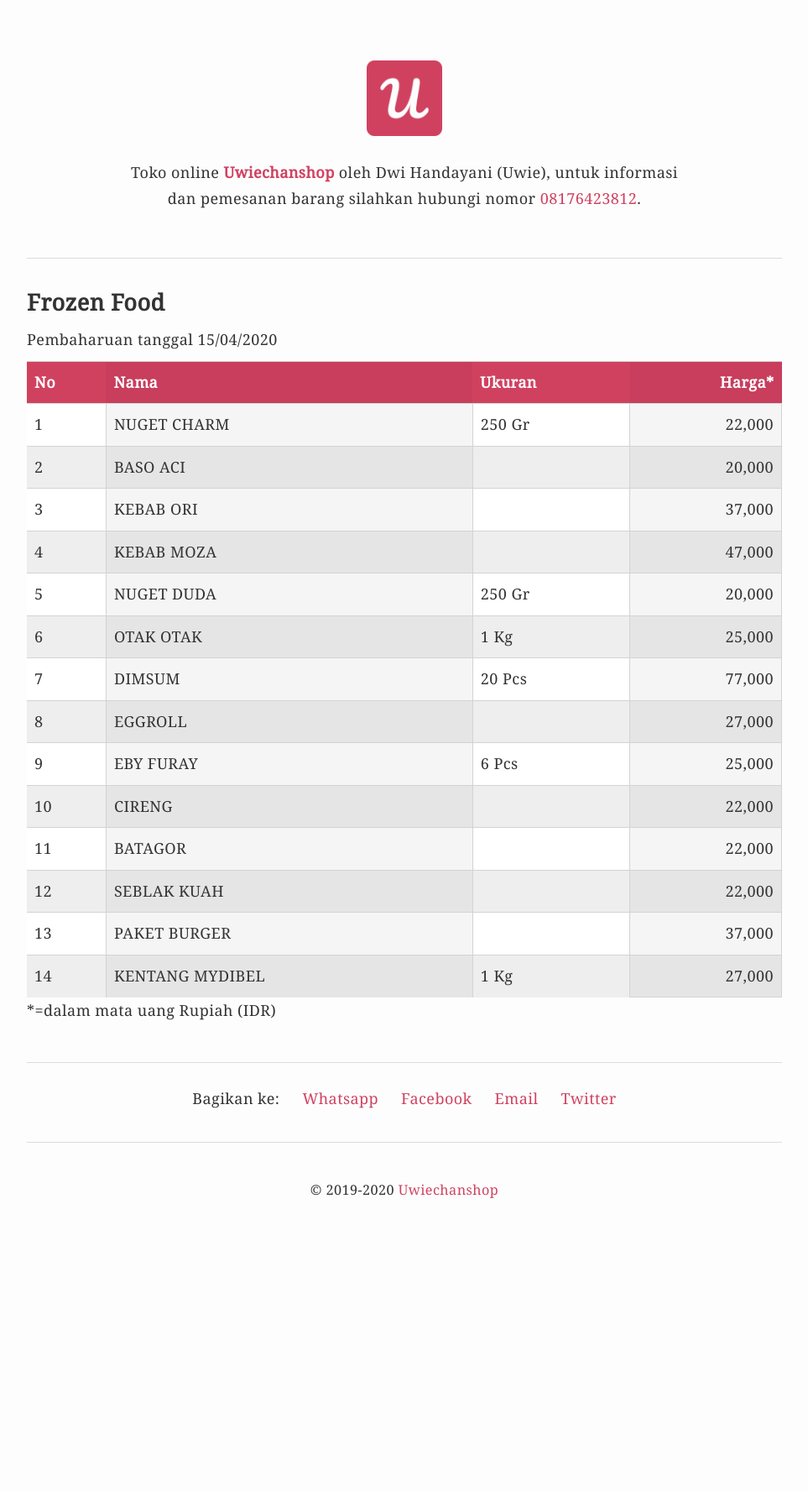
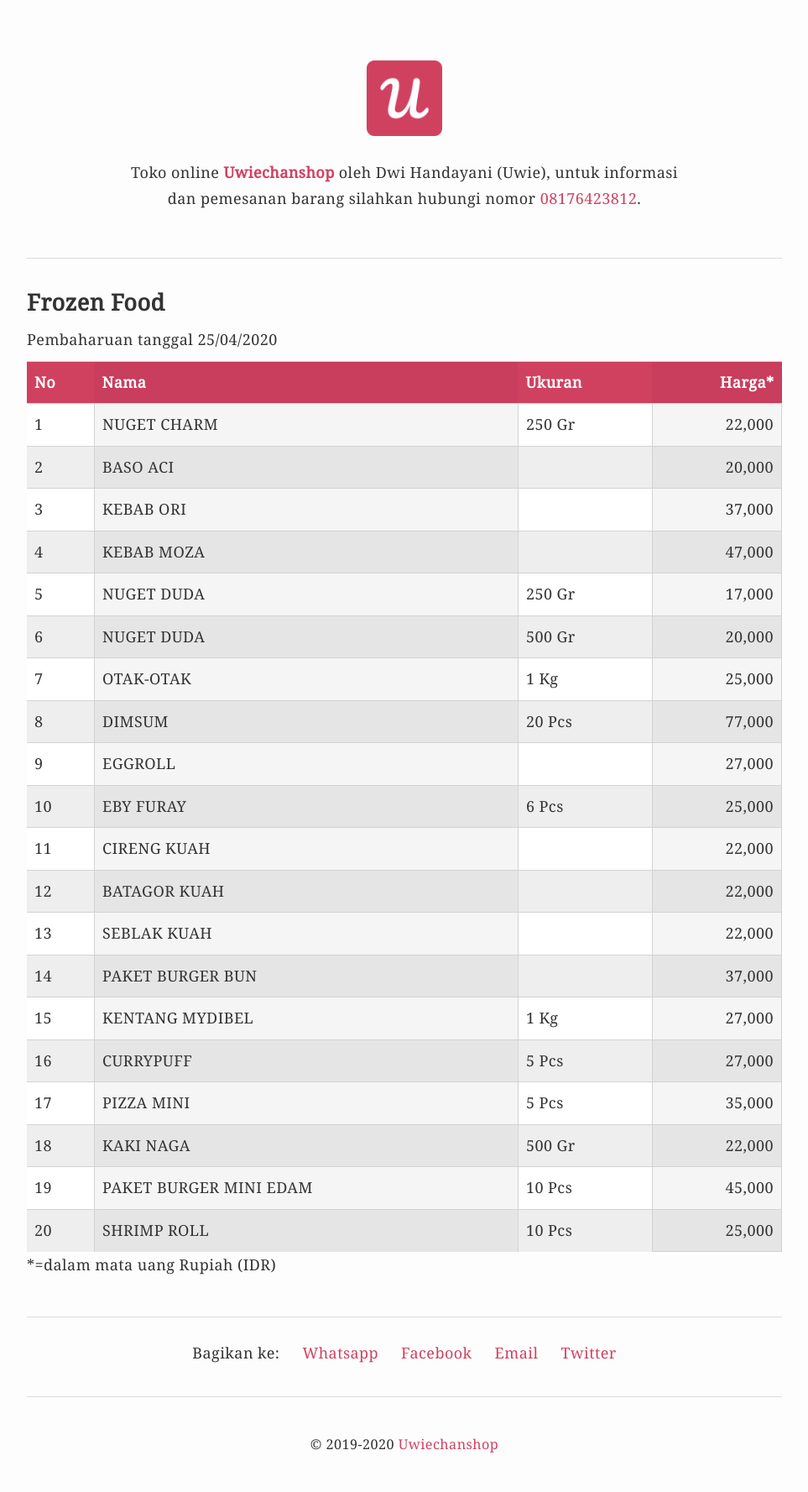
Before and after one commit to krhmwn/uwiechanshop, a Jekyll site: the page built from _posts/2020-01-03-frozen-food.markdown, in a window 1280 px wide. Shown: the whole page at 84% size, without its empty margins (158-1121 px from the left). Built offline with Jekyll 4.4.1, drawn with Linux system fonts in a browser that asks for light colours; before the commit the page ends 1474 px from its top, so only the background shows below that.

Commit message:
Update post v.1.1.3

```diff
--- a/_posts/2020-01-03-frozen-food.markdown
+++ b/_posts/2020-01-03-frozen-food.markdown
@@ -7,7 +7,7 @@ categories: post
 description: NUGET CHARM, BASO ACI, KEBAB ORI, KEBAB MOZA, NUGET DUDA, OTAK OTAK, DIMSUM, EGGROLL, EBY FURAY, CIRENG, BATAGOR, SEBLAK KUAH, PAKET BURGER, KENTANG MYDIBEL
 ---
 
-Pembaharuan tanggal 15/04/2020
+Pembaharuan tanggal 25/04/2020
 
 | No | Nama | Ukuran | Harga* |
 |----|------|--------|-------:|
@@ -15,15 +15,21 @@ Pembaharuan tanggal 15/04/2020
 | 2 | BASO ACI |  | 20,000 |
 | 3 | KEBAB ORI |  | 37,000 |
 | 4 | KEBAB MOZA |  | 47,000 |
-| 5 | NUGET DUDA | 250 Gr | 20,000 |
-| 6 | OTAK OTAK	| 1 Kg | 25,000 |
-| 7 | DIMSUM | 20 Pcs | 77,000 |
-| 8 | EGGROLL |  | 27,000 |
-| 9 | EBY FURAY | 6 Pcs | 25,000 |
-| 10 | CIRENG |  | 22,000 |
-| 11 | BATAGOR |  | 22,000 |
-| 12 | SEBLAK KUAH |  | 22,000 |
-| 13 | PAKET BURGER |  | 37,000 |
-| 14 | KENTANG MYDIBEL | 1 Kg | 27,000 |
+| 5 | NUGET DUDA | 250 Gr | 17,000 |
+| 6 | NUGET DUDA | 500 Gr | 20,000 |
+| 7 | OTAK-OTAK	| 1 Kg | 25,000 |
+| 8 | DIMSUM | 20 Pcs | 77,000 |
+| 9 | EGGROLL |  | 27,000 |
+| 10 | EBY FURAY | 6 Pcs | 25,000 |
+| 11 | CIRENG KUAH |  | 22,000 |
+| 12 | BATAGOR KUAH |  | 22,000 |
+| 13 | SEBLAK KUAH |  | 22,000 |
+| 14 | PAKET BURGER BUN |  | 37,000 |
+| 15 | KENTANG MYDIBEL | 1 Kg | 27,000 |
+| 16 | CURRYPUFF | 5 Pcs | 27,000 |
+| 17 | PIZZA MINI | 5 Pcs | 35,000 |
+| 18 | KAKI NAGA | 500 Gr | 22,000 |
+| 19 | PAKET BURGER MINI EDAM | 10 Pcs | 45,000 |
+| 20 | SHRIMP ROLL | 10 Pcs | 25,000 |
 
 *=dalam mata uang Rupiah (IDR)
```
